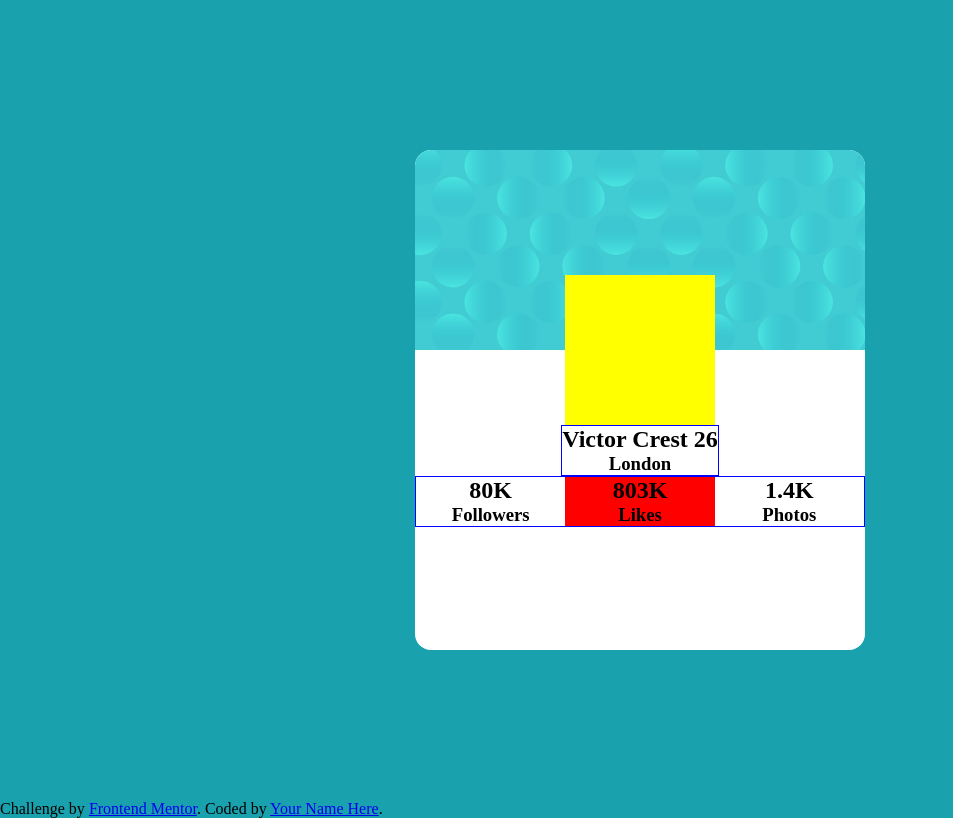
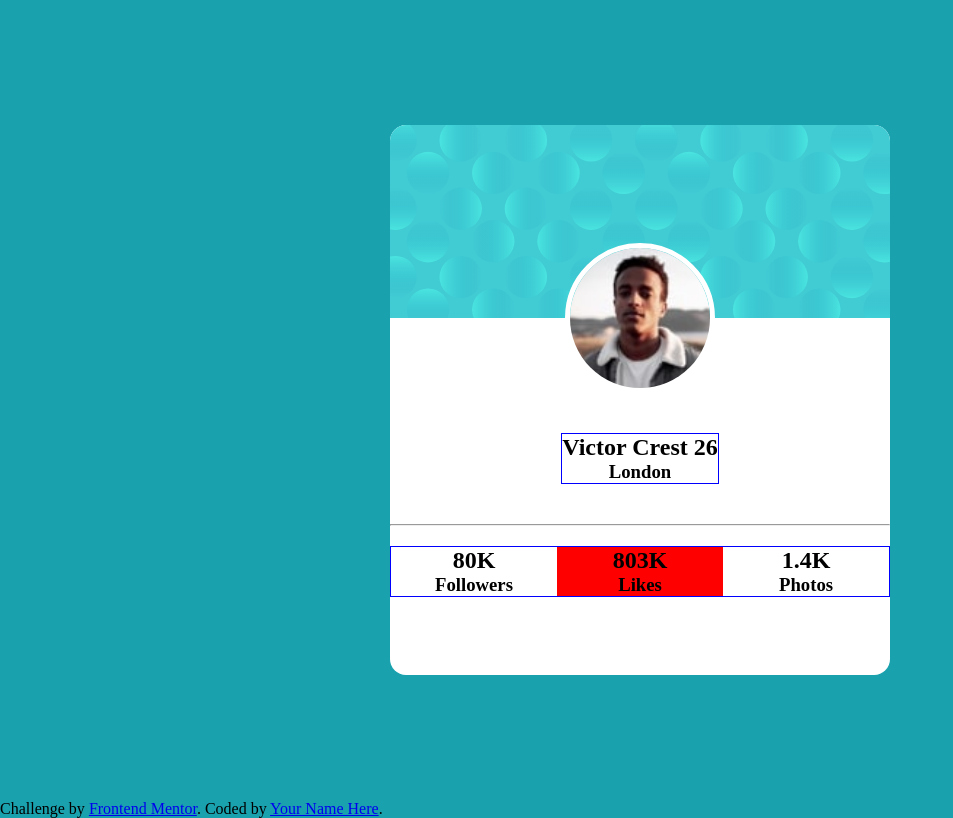
Before and after one commit to Akrata/profile-card-component-main, a plain HTML site: page index.html in a window 1280 px wide. Shown: the whole page, without its empty margins (0-953 px from the left). Drawn offline with Linux system fonts and the light colour scheme.

Commit message:
segundo commit

```diff
--- a/index.html
+++ b/index.html
@@ -16,11 +16,12 @@
  <main>
   <div class="card">
     <div class="card-pattern"></div>
-    <div class="card-image"></div>
+    <img class="card-image" src="images/image-victor.jpg" alt="">
     <div class="card-user">
       <h2>Victor Crest 26</h2>
       <h3>London</h3>
     </div>
+    <hr>
     <div class="card-social">
       <div class="card-social-followers">
         <h2>80K</h2>
--- a/style.css
+++ b/style.css
@@ -16,8 +16,8 @@ main{
 }
 
 .card{
-    height: 500px;
-    width: 450px;
+    height: 550px;
+    width: 500px;
     border-radius: 1rem;
     background: white;
     display: flex;
@@ -28,7 +28,7 @@ main{
 .card-pattern{
     display: flex;
     background: url(images/bg-pattern-card.svg);
-    min-height: 40%;
+    min-height: 35%;
     min-width: 100%;
     border-radius: 1rem 1rem 0 0;
     background-size: cover;
@@ -36,16 +36,28 @@ main{
 }
 
 .card-image{
-    background: yellow;
+    background:url(images/image-victor.jpg);
     width: 150px;
     height: 150px;
     margin-top: -75px;
+    border-radius: 50%;
+    border: 5px solid white;
 }
 
 .card-user{
     border: solid 1px blue;
     text-align: center;
+    justify-content: center;
+    align-items: center;
+    margin: 40px;
 }
+hr{
+    background-color: #EAEAEA;
+    min-height: 2px;
+    width: 100%;
+}
+
+
 
 .card-social{
     width: 100%;
@@ -53,6 +65,7 @@ main{
     grid-template-columns: 1fr 1fr 1fr;
     border: solid 1px blue;
     text-align: center;
+    margin: 20px;
 
 }
 
```
